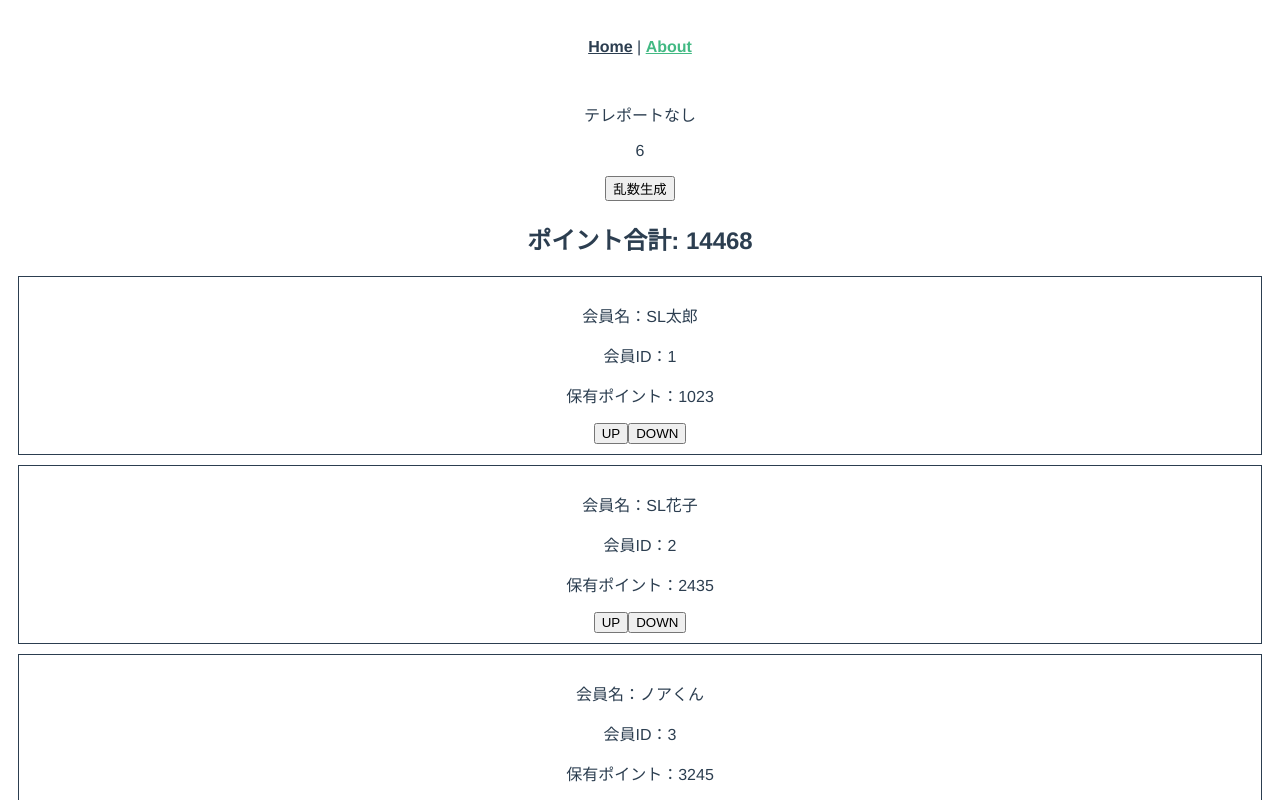
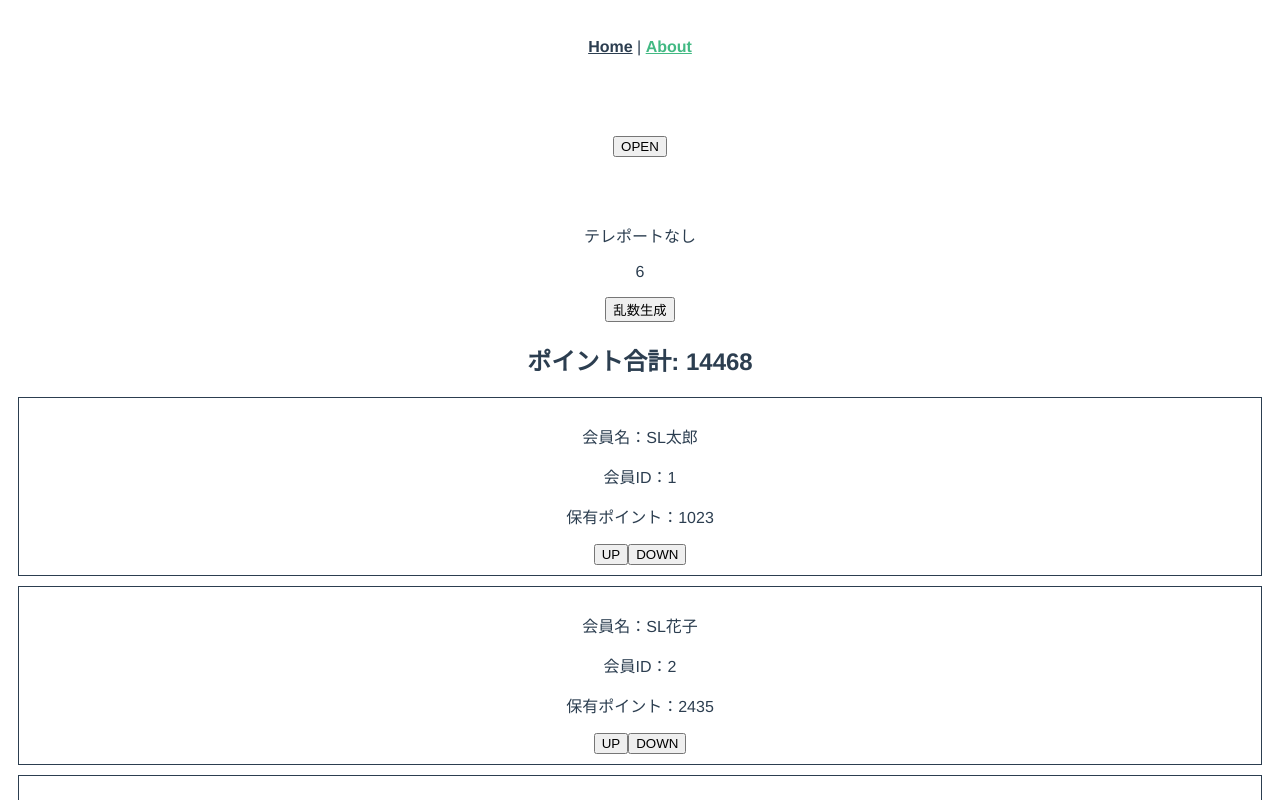
Before and after one commit to mashijifu/vue3-ts-example, a Vue app: page /about in a window 1280 px wide. Shown: the top 800 px of the page. Built offline with nearby package versions, Linux system fonts and the light colour scheme.

Commit message:
Teleportサンプル2

```diff
--- /dev/null
+++ b/src/components/ModalSample.vue
@@ -0,0 +1,58 @@
+<template>
+  <button class="modal-button" v-on:click="open">OPEN</button>
+  <teleport to="#target">
+    <div class="modal" v-show="isVisible">
+      <div class="modal-content">
+        <p>モーダルの内容</p>
+        <button v-on:click="close">close</button>
+      </div>
+    </div>
+  </teleport>
+</template>
+<script setup lang="ts">
+interface Props {
+  isVisible: boolean;
+}
+
+interface Emits {
+  (event: "open"): void;
+  (event: "close"): void;
+}
+
+const props = defineProps<Props>();
+const emit = defineEmits<Emits>();
+
+const open = (): void => {
+  emit("open");
+};
+
+const close = (): void => {
+  emit("close");
+};
+</script>
+<style scoped>
+.modal-button {
+  margin: 50px;
+}
+.modal {
+  position: fixed;
+  top: 0;
+  right: 0;
+  bottom: 0;
+  left: 0;
+  background-color: rgba(0, 0, 0, 0.5);
+}
+.modal-content {
+  position: fixed;
+  top: 50%;
+  left: 50%;
+  transform: translate(-50%, -50%);
+  display: flex;
+  flex-direction: column;
+  align-items: center;
+  background-color: white;
+  width: 500px;
+  border-radius: 10px;
+  padding: 20px;
+}
+</style>
--- a/src/views/AboutView.vue
+++ b/src/views/AboutView.vue
@@ -1,5 +1,12 @@
 <template>
   <div class="post-code">
+    <section>
+      <ModalSample
+        v-bind:isVisible="modalVisible"
+        v-on:open="openModal"
+        v-on:close="closeModal"
+      />
+    </section>
     <TeleportSample />
     <section>
       <p>{{ rand }}</p>
@@ -85,6 +92,19 @@ memberListInit.set(4, {
 const memberList = ref(memberListInit);
 
 const rand = ref(Math.round(Math.random() * 10));
+
+import ModalSample from "@/components/ModalSample.vue";
+
+const modalVisible = ref(false);
+
+const openModal = (): void => {
+  modalVisible.value = true;
+};
+
+const closeModal = (): void => {
+  modalVisible.value = false;
+};
+
 const onUpdateRand = (max: number): void => {
   rand.value = Math.round(Math.random() * max);
 };
```
